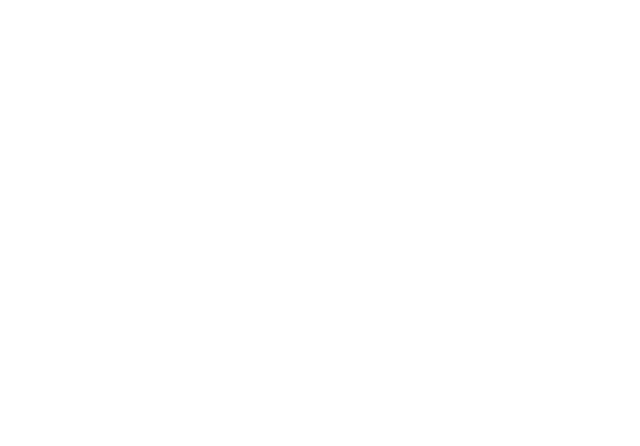
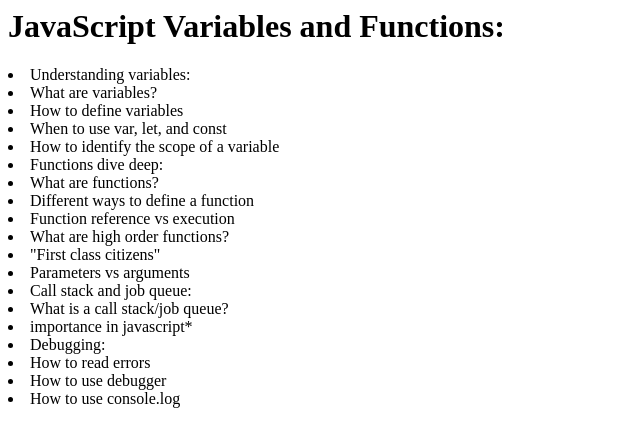
Before and after one commit to aisayo/js_functions_and_variables, a plain HTML site: page index.html in a window 1280 px wide. Shown: the whole page, without its empty margins (0-640 px from the left). Drawn offline with Linux system fonts and the light colour scheme.

Commit message:
added context to index.html

```diff
--- a/index.html
+++ b/index.html
@@ -1,11 +1,32 @@
 <html lang="en">
-<head>
-    <meta charset="UTF-8">
-    <meta http-equiv="X-UA-Compatible" content="IE=edge">
-    <meta name="viewport" content="width=device-width, initial-scale=1.0">
+  <head>
+    <meta charset="UTF-8" />
+    <meta http-equiv="X-UA-Compatible" content="IE=edge" />
+    <meta name="viewport" content="width=device-width, initial-scale=1.0" />
     <title>JS Functions and Variables</title>
-</head>
-<body>
+  </head>
+  <body>
+    <h1>JavaScript Variables and Functions:</h1>
+    <li>Understanding variables:</li>
+    <li>What are variables?</li>
+    <li>How to define variables</li>
+    <li>When to use var, let, and const</li>
+    <li>How to identify the scope of a variable</li>
+    <li>Functions dive deep:</li>
+    <li>What are functions?</li>
+    <li>Different ways to define a function</li>
+    <li>Function reference vs execution</li>
+    <li>What are high order functions?</li>
+    <li>"First class citizens"</li>
+    <li>Parameters vs arguments</li>
+    <li>Call stack and job queue:</li>
+    <li>What is a call stack/job queue?</li>
+    <li>importance in javascript*</li>
+    <li>Debugging:</li>
+    <li>How to read errors</li>
+    <li>How to use debugger</li>
+    <li>How to use console.log</li>
+
     <script src="index.js"></script>
-</body>
+  </body>
 </html>
```
